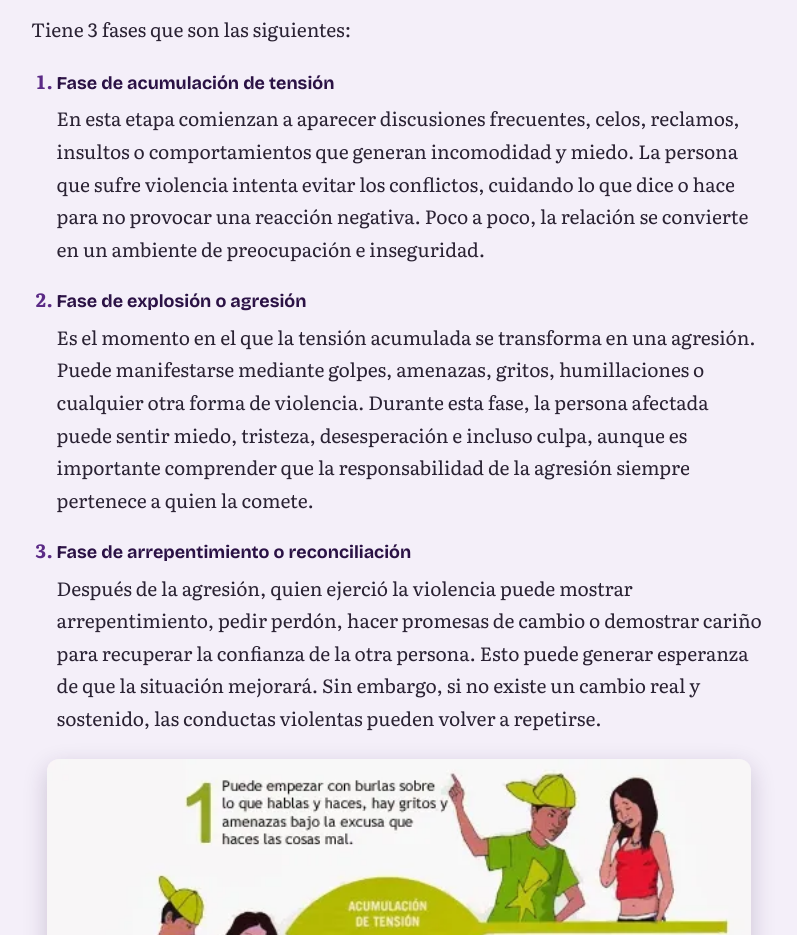
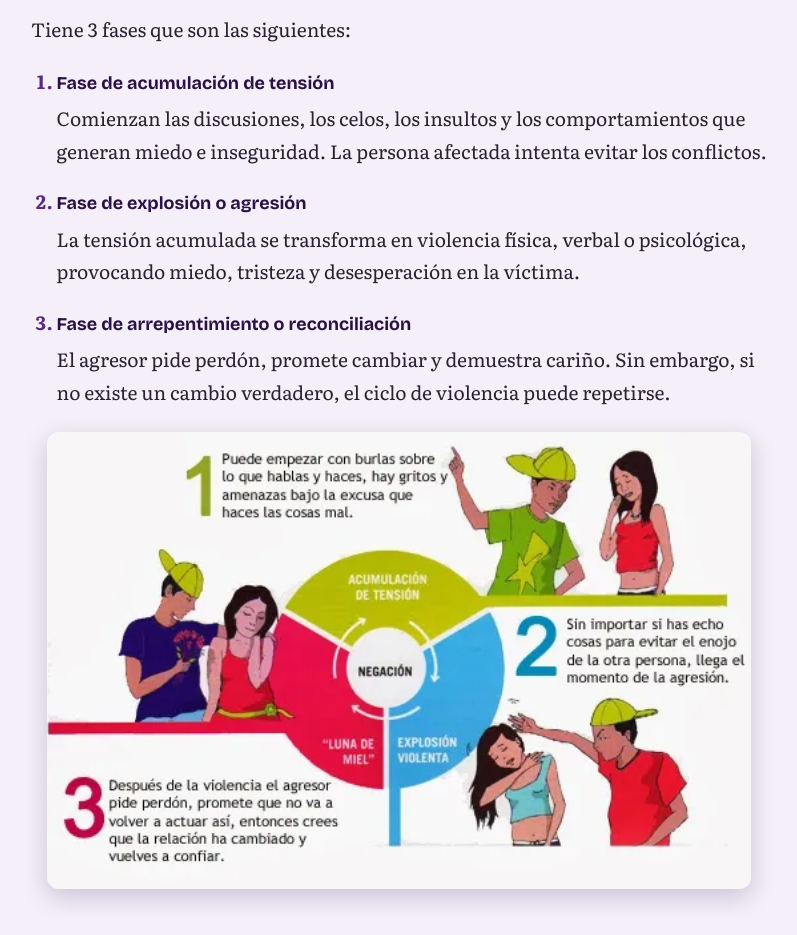
Before and after one commit to SteewHaans/Paginas-, a plain HTML site: page index.html in a window 1280 px wide. Shown: the part 3822-4757 px from the top of the page, without its empty margins (241-1038 px from the left). Drawn offline with nearby package versions, Linux system fonts and the light colour scheme.

Commit message:
Update index.html

```diff
--- a/index.html
+++ b/index.html
@@ -111,15 +111,15 @@
                 <ol>
                     <li>
                         <strong>Fase de acumulación de tensión</strong>
-                        <p>En esta etapa comienzan a aparecer discusiones frecuentes, celos, reclamos, insultos o comportamientos que generan incomodidad y miedo. La persona que sufre violencia intenta evitar los conflictos, cuidando lo que dice o hace para no provocar una reacción negativa. Poco a poco, la relación se convierte en un ambiente de preocupación e inseguridad.</p>
+                        <p>Comienzan las discusiones, los celos, los insultos y los comportamientos que generan miedo e inseguridad. La persona afectada intenta evitar los conflictos.</p>
                     </li>
                     <li>
                         <strong>Fase de explosión o agresión</strong>
-                        <p>Es el momento en el que la tensión acumulada se transforma en una agresión. Puede manifestarse mediante golpes, amenazas, gritos, humillaciones o cualquier otra forma de violencia. Durante esta fase, la persona afectada puede sentir miedo, tristeza, desesperación e incluso culpa, aunque es importante comprender que la responsabilidad de la agresión siempre pertenece a quien la comete.</p>
+                        <p>La tensión acumulada se transforma en violencia física, verbal o psicológica, provocando miedo, tristeza y desesperación en la víctima.</p>
                     </li>
                     <li>
                         <strong>Fase de arrepentimiento o reconciliación</strong>
-                        <p>Después de la agresión, quien ejerció la violencia puede mostrar arrepentimiento, pedir perdón, hacer promesas de cambio o demostrar cariño para recuperar la confianza de la otra persona. Esto puede generar esperanza de que la situación mejorará. Sin embargo, si no existe un cambio real y sostenido, las conductas violentas pueden volver a repetirse.</p>
+                        <p>El agresor pide perdón, promete cambiar y demuestra cariño. Sin embargo, si no existe un cambio verdadero, el ciclo de violencia puede repetirse.</p>
                     </li>
                 </ol>
                 <img class="figura" src="./imagenes/ciclo-violencia.png" alt="Ejemplo del ciclo de violencia" >
```
